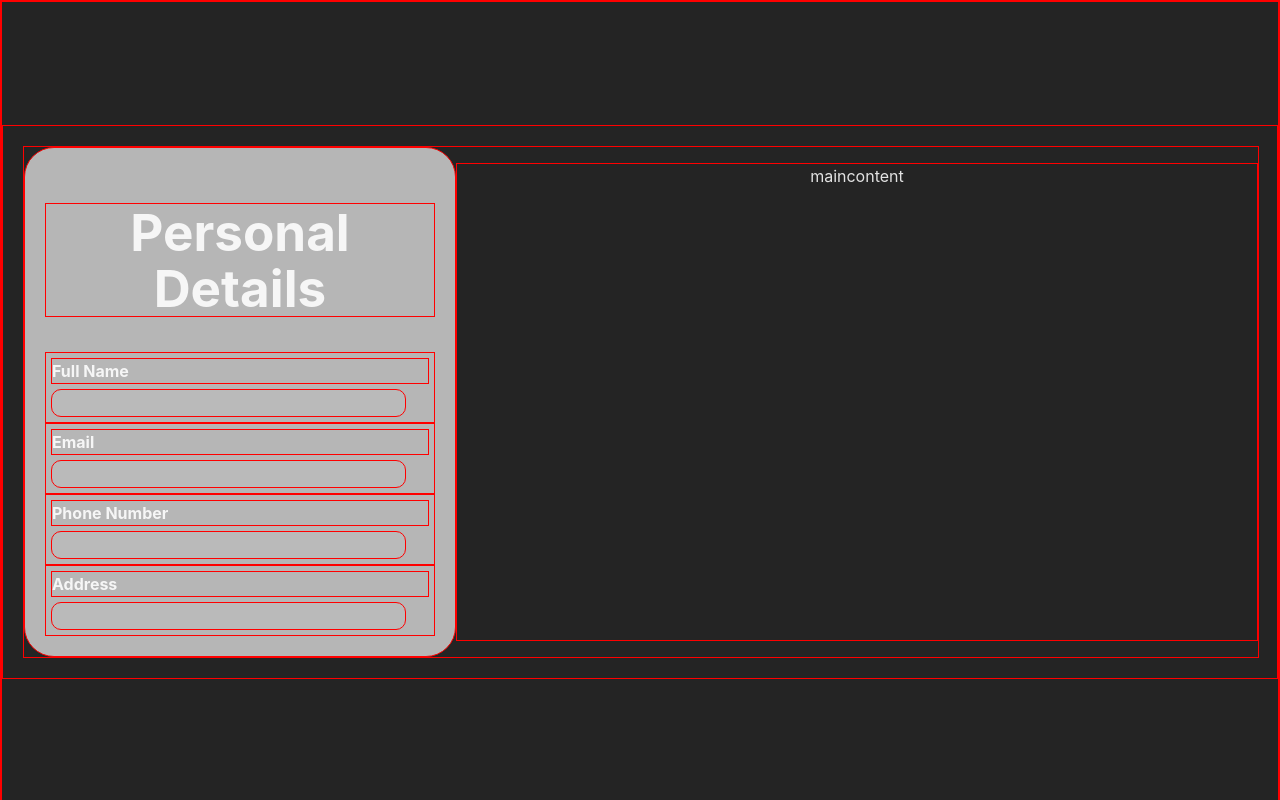
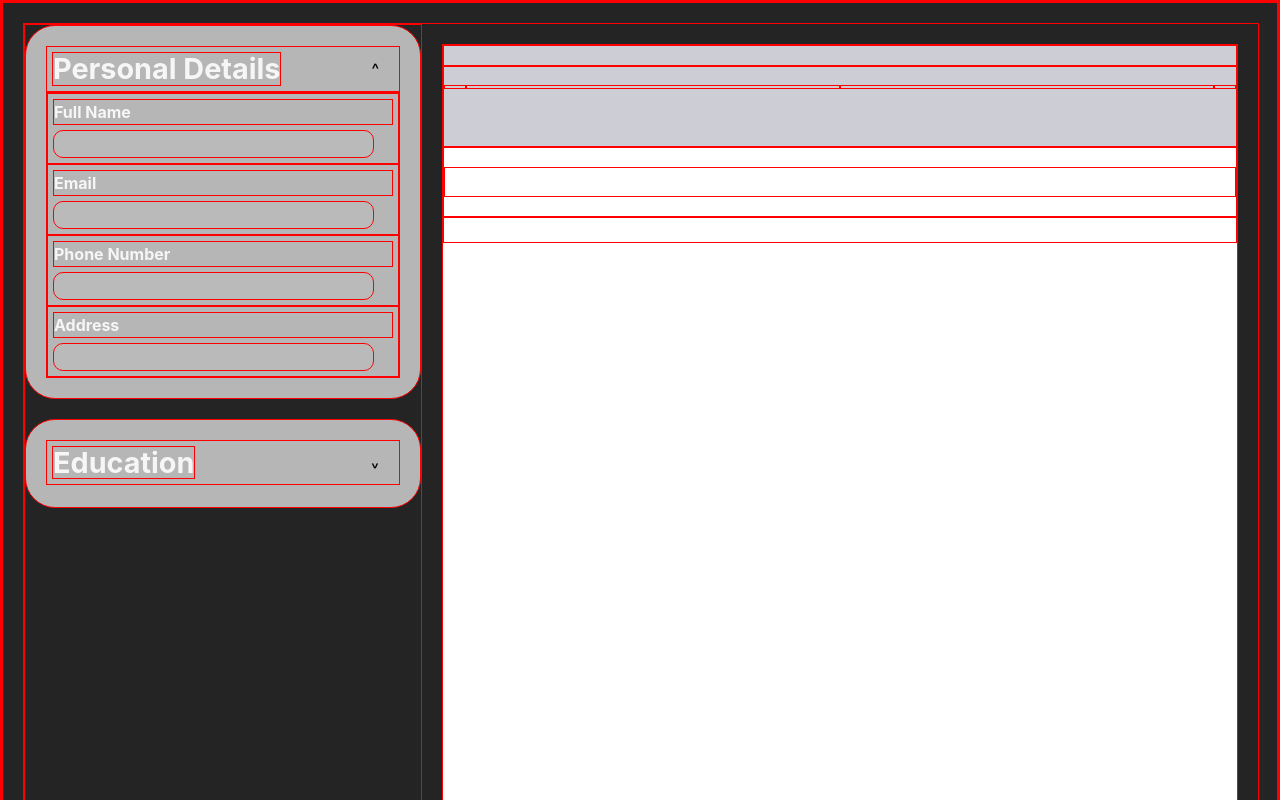
Before and after one commit to alexanderjuxoncobb/cv-react-app, a React (Vite) app: page / in a window 1280 px wide. Shown: the top 800 px of the page. Built offline with nearby package versions, Linux system fonts and the light colour scheme.

Commit message:
Updated some more. Looking good now and has sidebar / main content functionality

```diff
--- a/src/App.css
+++ b/src/App.css
@@ -46,12 +46,14 @@
 
 .main-grid {
   width: 100%;
+  min-height: 100vh;
   display: grid;
   grid-template-columns: minmax(300px, 35%) 1fr;
 }
 
 .edit-card {
-  background-color: rgba(244, 244, 244, 0.701);
+  --card-background-color: rgba(244, 244, 244, 0.701);
+  background-color: var(--card-background-color);
   padding: 20px;
   border-radius: 30px;
 }
@@ -60,6 +62,19 @@
 .edit-card input {
   display: block;
   margin: 5px;
+}
+
+.edit-card > div:first-child {
+  display: flex;
+  justify-content: space-between;
+}
+
+.edit-card button {
+  max-height: 50px;
+  /* background-color: var(--card-background-color); */
+  background: transparent;
+  color: black;
+  transition: transform 0.3s;
 }
 
 input {
@@ -74,3 +89,62 @@ label {
   text-align: left;
   font-weight: bold;
 }
+
+.sidebar {
+  display: flex;
+  flex-direction: column;
+  gap: 20px;
+}
+
+.edit-card h1 {
+  margin: 5px;
+}
+
+.rotated {
+  transform: rotate(180deg);
+  transition: transform 0.3s;
+}
+
+.edit-card {
+  overflow: hidden;
+}
+
+.edit-card > div:nth-child(2) {
+  max-height: 0;
+  opacity: 0;
+  transition: max-height 0.3s ease-in-out, opacity 0.3s ease-in-out;
+}
+
+.edit-card.open > div:nth-child(2) {
+  max-height: 500px; /* Adjust based on your content */
+  opacity: 1;
+}
+
+.CV {
+  background-color: white;
+  margin: 20px;
+  width: 21cm;
+  height: 29.7cm;
+}
+
+.CV-header {
+  min-height: 100px;
+  background-color: rgba(124, 124, 145, 0.379);
+}
+
+.spreader {
+  display: flex;
+  position: relative;
+  justify-content: space-between;
+  padding: 0px 20px;
+}
+
+h5 {
+  margin: 0px;
+}
+
+h5.middle-item {
+  position: absolute;
+  left: 50%;
+  transform: translateX(-50%);
+}
--- a/src/App.jsx
+++ b/src/App.jsx
@@ -3,44 +3,117 @@ import reactLogo from "./assets/react.svg";
 import viteLogo from "/vite.svg";
 import "./App.css";
 
-function Input({ item }) {
+function Input({ item, onInputChange, formData }) {
   return (
     <div>
       <label htmlFor={item}> {item} </label>
-      <input id={item} />
+      <input
+        id={item}
+        onChange={(e) => onInputChange(item, e.target.value)}
+        value={formData[item] || ""}
+      />
     </div>
   );
 }
 
 function Edit(props) {
   return (
-    <div className="edit-card">
+    <div
+      className={`edit-card ${props.index === props.keyValue ? "open" : ""}`}
+    >
+      <div>
         <h1>{props.title}</h1>
+        <button
+          onClick={() => props.handleIndexChange(props.keyValue)}
+          className={props.index === props.keyValue ? "" : "rotated"}
+        >
+          ^
+        </button>
+      </div>
+      <div>
         {props.items.map((item) => (
-        <Input item={item} key={item} />
+          <Input
+            item={item}
+            key={item}
+            onInputChange={props.onInputChange}
+            formData={props.formData}
+          />
         ))}
+      </div>
     </div>
   );
 }
 
-function Sidebar() {
+function Sidebar({ onInputChange, formData, handleIndexChange, index }) {
   return (
+    <div className="sidebar">
       <Edit
         title="Personal Details"
         items={["Full Name", "Email", "Phone Number", "Address"]}
+        onInputChange={onInputChange}
+        handleIndexChange={handleIndexChange}
+        index={index}
+        keyValue={0}
+        key={0}
+        formData={formData}
       />
+
+      <Edit
+        title="Education"
+        items={["School", "Start Date", "End Date", "Degree", "Description"]}
+        onInputChange={onInputChange}
+        handleIndexChange={handleIndexChange}
+        index={index}
+        keyValue={1}
+        key={1}
+        formData={formData}
+      />
+    </div>
   );
 }
 
-function MainContent() {
-  return <p>maincontent</p>;
+function MainContent({ formData }) {
+  return (
+    <div className="CV">
+      <div className="CV-header">
+        <h3>{formData["Full Name"]}</h3>
+        <div className="spreader">
+          <h5>{formData["Email"]}</h5>
+          <h5 className="middle-item">{formData["Phone Number"]}</h5>
+          <h5>{formData["Address"]}</h5>
+        </div>
+      </div>
+      <div className="CV-Education">
+        <h3>Education</h3>
+        {/* need to make this so that 1. it has good layout adn 2. so that you can add multiple educations */}
+      </div>
+      <div>3</div>
+    </div>
+  );
 }
 
 function App() {
+  const [formData, setFormData] = useState({});
+  const [editIndex, setEditIndex] = useState(0);
+
+  const handleInputChange = (field, value) => {
+    const updatedData = { ...formData, [field]: value };
+    setFormData(updatedData);
+  };
+
+  const handleIndexChange = (key) => {
+    setEditIndex(editIndex === key ? null : key);
+  };
+
   return (
     <div className="main-grid">
-      <Sidebar />
-      <MainContent />
+      <Sidebar
+        onInputChange={handleInputChange}
+        formData={formData}
+        handleIndexChange={handleIndexChange}
+        index={editIndex}
+      />
+      <MainContent formData={formData} />
     </div>
   );
 }
--- a/src/index.css
+++ b/src/index.css
@@ -31,7 +31,7 @@ body {
 }
 
 h1 {
-  font-size: 3.2em;
+  font-size: 1.8em;
   line-height: 1.1;
 }
 
@@ -57,22 +57,19 @@ button:focus-visible {
 @media (prefers-color-scheme: dark) {
   :root {
     color: #000000;
-    background-color: #d9d9d9;
+    --a-background-color: #d9d9d9;
+    background-color: var(--a-background-color);
   }
   a:hover {
     color: #747bff;
   }
   button {
-    background-color: #f9f9f9;
+    background-color: var(--a-background-color)
   }
 }
 
 * {
-  border: .1px solid red
+  border: 0.1px solid red;
 }
 
-
-
-
-
 /* CSS I added */
```
Lines whose indentation alone changed are shown as unchanged.
